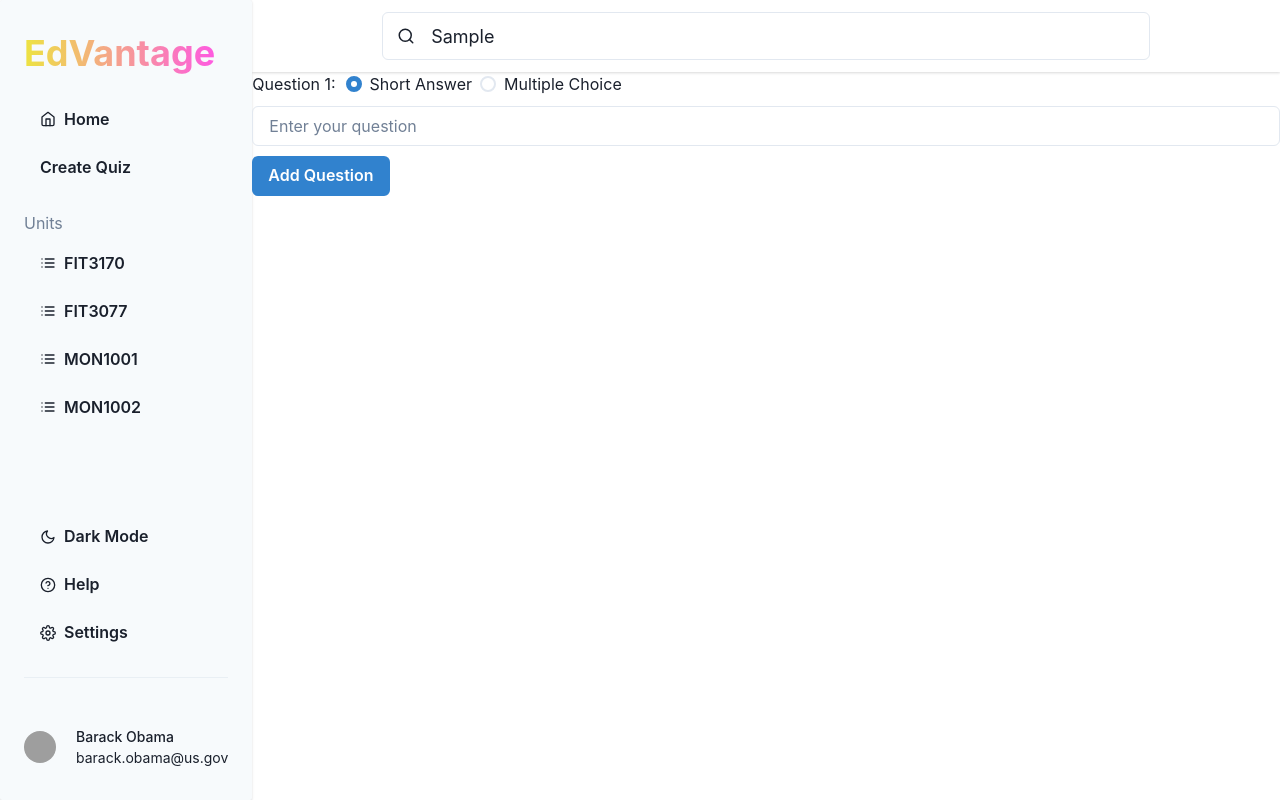
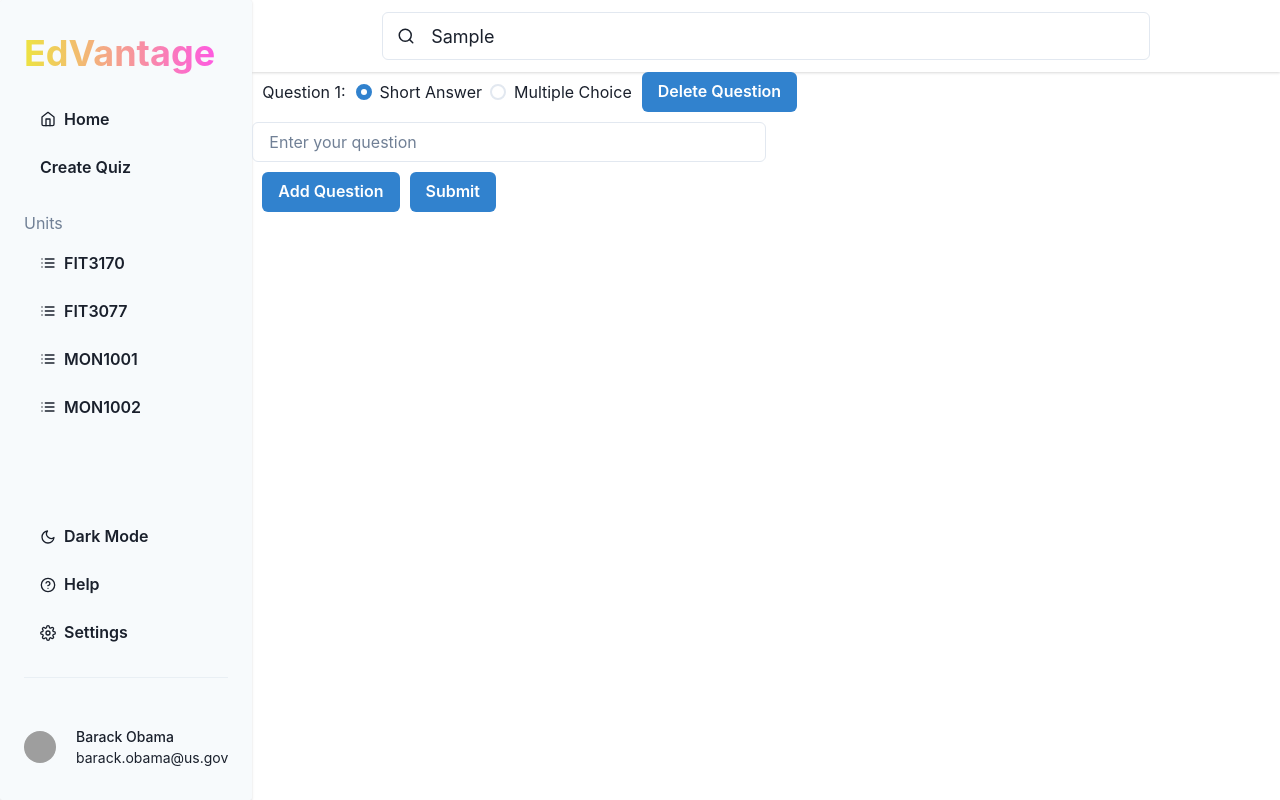
Before and after one commit to Monash-FIT3170/EdVantage, a Next.js app in the folder frontend/: page /QuizCreationPage in a window 1280 px wide. Both pictures are taken after typing "Sample" into the empty fields and a click on the button "Add Question". Built offline with nearby package versions, Linux system fonts and the light colour scheme; no server answers; grey boxes are pictures that could not be loaded.

Commit message:
question can be added and delete

```diff
--- a/frontend/components/Quiz/QuizCreation/MultipleChoiceQuestionCreate.tsx
+++ b/frontend/components/Quiz/QuizCreation/MultipleChoiceQuestionCreate.tsx
@@ -9,9 +9,6 @@ const MultipleChoiceQuestionCreate = () => {
     setOptionAdd(e.currentTarget.value);
   };
   const addOption = () => {
-    console.log(optionAdd.toString());
-    console.log(optionAdd.toString() == '');
-
     if (optionAdd == 'Enter your option' || optionAdd == '') {
       return;
     }
@@ -33,16 +30,26 @@ const MultipleChoiceQuestionCreate = () => {
   };
   return (
     <div>
-      <Input placeholder="Enter your question" />
+      <div style={{ width: '50%' }}>
+        <Input placeholder="Enter your question" />
+      </div>
       <RadioGroup onChange={setOptionDelete} value={optionDelete}>
         <Stack direction="row">{OptionSet}</Stack>
       </RadioGroup>
-      <div>
+      <div style={{ width: '50%' }}>
         <Input placeholder="Enter your option" onChange={onChange} />
       </div>
       <div style={{ display: 'flex', padding: '10px', marginTop: '5px' }}>
-        <Button onClick={addOption}>Add Option</Button>
-        <Button onClick={deleteOption}>Delete Option</Button>
+        <Button
+          onClick={addOption}
+          style={{ marginRight: '10px' }}
+          colorScheme="blue"
+        >
+          Add Option
+        </Button>
+        <Button onClick={deleteOption} colorScheme="blue">
+          Delete Option
+        </Button>
       </div>
     </div>
   );
--- a/frontend/components/Quiz/QuizCreation/QuestionCard.tsx
+++ b/frontend/components/Quiz/QuizCreation/QuestionCard.tsx
@@ -1,20 +1,29 @@
 import ShortAnswerCreate from './ShortAnswerCreate';
 import { useEffect, useState } from 'react';
-import { Stack, Radio, RadioGroup } from '@chakra-ui/react';
+import { Stack, Radio, RadioGroup, IconButton, Button } from '@chakra-ui/react';
 import MultipleChoiceQuestionCreate from './MultipleChoiceQuestionCreate';
 type questionCardProp = {
   id: number;
   quizId: number;
+  setQuestion: React.Dispatch<React.SetStateAction<JSX.Element[]>>;
+  deleteAction: (id: number) => void;
 };
 const QuestionCard = (props: questionCardProp) => {
   const classId = 'type-' + props.id;
 
   const [questionType, setQuestionType] = useState('short-answer');
-
+  const handleDelete = () => {
+    props.deleteAction(props.id);
+  };
   return (
     <div>
       <div
-        style={{ display: 'flex', alignItems: 'center', marginBottom: '10px' }}
+        style={{
+          display: 'flex',
+          alignItems: 'center',
+          marginBottom: '10px',
+          marginLeft: '10px',
+        }}
       >
         <div style={{ marginRight: '10px' }}>Question {props.id + 1}: </div>
 
@@ -25,6 +34,15 @@ const QuestionCard = (props: questionCardProp) => {
               <Radio value="multiple-choice"> Multiple Choice</Radio>
             </Stack>
           </RadioGroup>
+        </div>
+        <div>
+          <Button
+            colorScheme="blue"
+            style={{ marginLeft: '10px' }}
+            onClick={handleDelete}
+          >
+            Delete Question
+          </Button>
         </div>
       </div>
       <div>
--- a/frontend/components/Quiz/QuizCreation/ShortAnswerCreate.tsx
+++ b/frontend/components/Quiz/QuizCreation/ShortAnswerCreate.tsx
@@ -1,8 +1,10 @@
-import { Input } from '@chakra-ui/react';
+import { Input, Button, Flex } from '@chakra-ui/react';
 const ShortAnswerCreate = () => {
   return (
-    <div style={{ marginBottom: '10px' }}>
-      <Input placeholder="Enter your question" />
+    <div style={{ marginBottom: '10px', display: 'flex' }}>
+      <div style={{ width: '50%' }}>
+        <Input placeholder="Enter your question" required />
+      </div>
     </div>
   );
 };
--- a/frontend/pages/QuizCreationPage.tsx
+++ b/frontend/pages/QuizCreationPage.tsx
@@ -27,14 +27,20 @@ const QuizCreationPage = () => {
       })
       .catch((err) => console.error(err));
   }, []);
+  const deleteQuestion = (questionId: number) => {
+    setQuestionSet((prevQuestionSet) =>
+      prevQuestionSet.filter((question) => question.props.id !== questionId)
+    );
+  };
   const addQuestion = () => {
-    // Create a new QuestionCard object (not JSX) and add it to the existing list of components
     setQuestionSet([
       ...questionSet,
       <QuestionCard
         key={questionSet.length}
         id={questionSet.length}
         quizId={quizID}
+        setQuestion={setQuestionSet}
+        deleteAction={deleteQuestion}
       />,
     ]);
     console.log(quizzes);
@@ -43,8 +49,19 @@ const QuizCreationPage = () => {
   return (
     <div>
       {questionSet.map((question) => question)}
-      <Button onClick={addQuestion} colorScheme="blue">
+      <Button
+        onClick={addQuestion}
+        colorScheme="blue"
+        style={{ marginLeft: '10px' }}
+      >
         Add Question
+      </Button>
+      <Button
+        onClick={addQuestion}
+        colorScheme="blue"
+        style={{ marginLeft: '10px' }}
+      >
+        Submit
       </Button>
     </div>
   );
```
